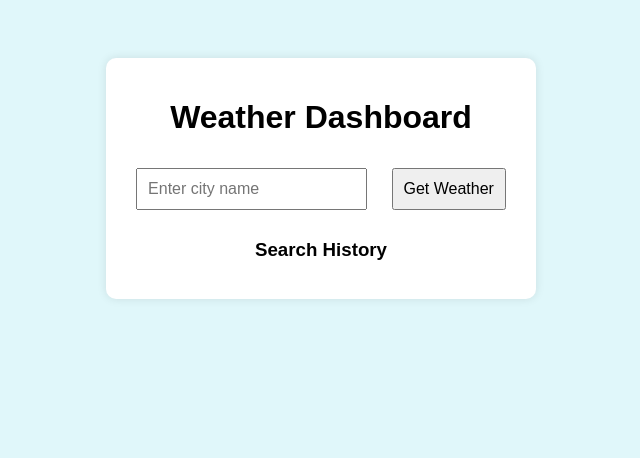
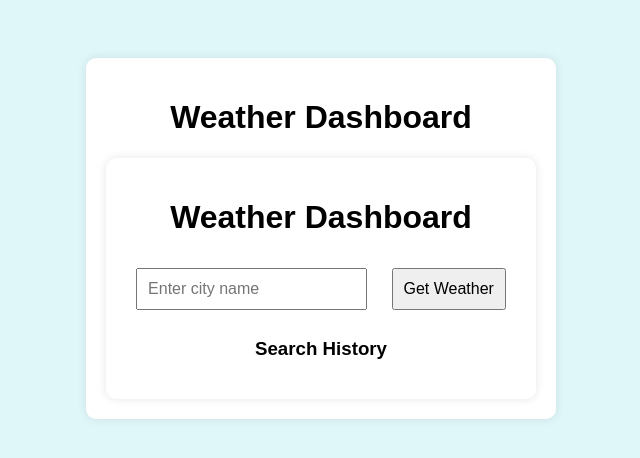
Before and after one commit to Lydiamorgan85/weather-dashboard, a plain HTML site: page weather-dashboard/index.html in a window 1280 px wide. Shown: the whole page, without its empty margins (319-959 px from the left). Drawn offline with Linux system fonts and the light colour scheme.

Commit message:
Update index.html

```diff
--- a/weather-dashboard/index.html
+++ b/weather-dashboard/index.html
@@ -6,7 +6,11 @@
   <title>Weather Dashboard</title>
   <link rel="stylesheet" href="styles.css">
 </head>
-<body>
+<body><body>
+  <!-- Trigger GitHub Pages deployment -->
+  <div class="container">
+    <h1>Weather Dashboard</h1>
+
   <div class="container">
     <h1>Weather Dashboard</h1>
     <input type="text" id="cityInput" placeholder="Enter city name">
```
